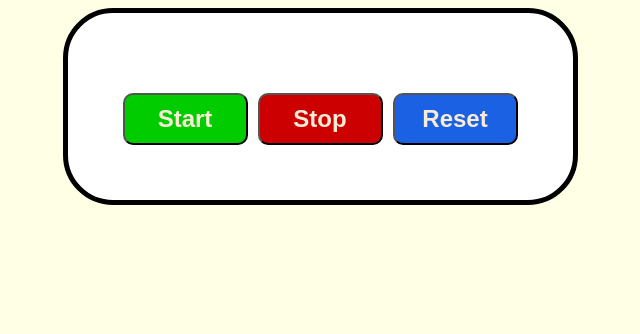
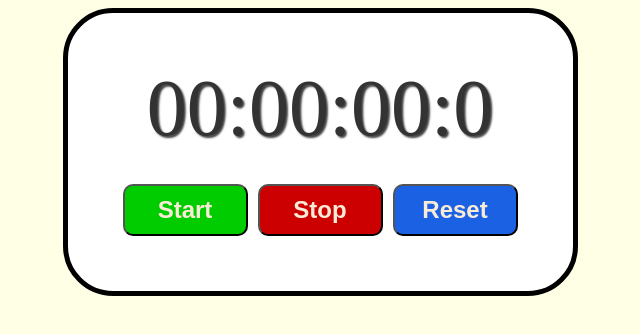
Before and after one commit to MrCrowNFT/Stopwatch2, a React app in the folder stopwatch2/: page / in a window 1280 px wide. Shown: the top 334 px of the page, without its empty margins (320-960 px from the left). Built offline with nearby package versions, Linux system fonts and the light colour scheme; the HTML template or start-up script is replaced by a standard one.

Commit message:
stopwatch functions

```diff
--- a/stopwatch2/src/stopwatch.jsx
+++ b/stopwatch2/src/stopwatch.jsx
@@ -10,20 +10,40 @@
     //So when we mount our component and if isRunning changes
     //we'll execute code
     useEffect(()=>{
+        if(isRunning){
+            intervalIdRef.current = setInterval(()=>{
+                setElapsedTime(Date.now() - startTimeRef.current)
+            }, 10)
+        }
+
+        return () =>{
+            clearInterval(intervalIdRef.current);
+        }
 
     }, [isRunning]);
 
     function start(){
-
+        setIsRunning(true);
+        startTimeRef.current = Date.now() - elapsedTime;
     }
     function stop(){
-
+        setIsRunning(false);
     }
     function reset(){
-
+        setElapsedTime(0);
+        setIsRunning(false);
     }
     function formatTime(){
+        let hours = Math.floor(elapsedTime / (1000 * 60 * 60));
+        let minutes = Math.floor(elapsedTime / (1000 * 60) % 60);
+        let seconds = Math.floor(elapsedTime / (1000) % 60);
+        let milliseconds = Math.floor((elapsedTime % 1000)/10);
 
+        hours = String(hours).padStart(2,"0")
+        minutes = String(minutes).padStart(2,"0")
+        seconds = String(seconds).padStart(2,"0")
+
+        return `${hours}:${minutes}:${seconds}:${milliseconds}`;
     }
 
     return(<div className="stopwatch">
```
